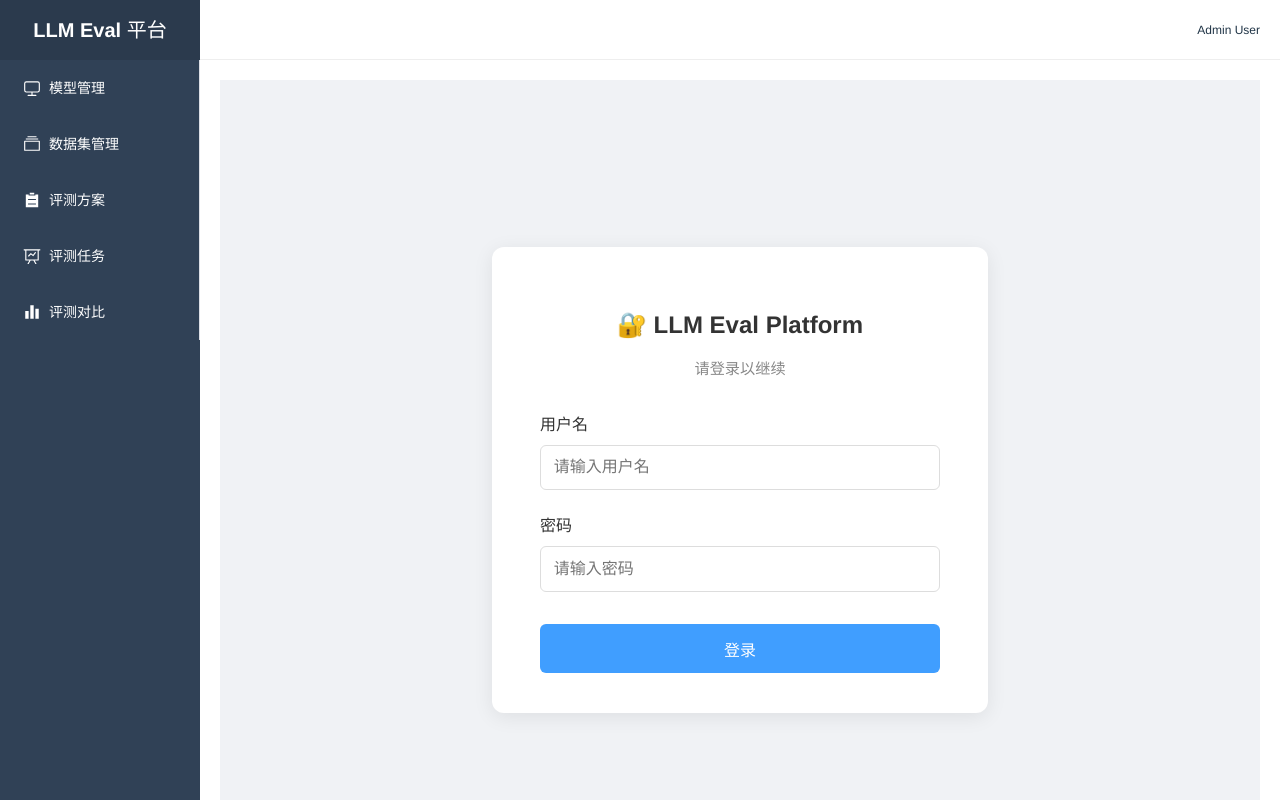
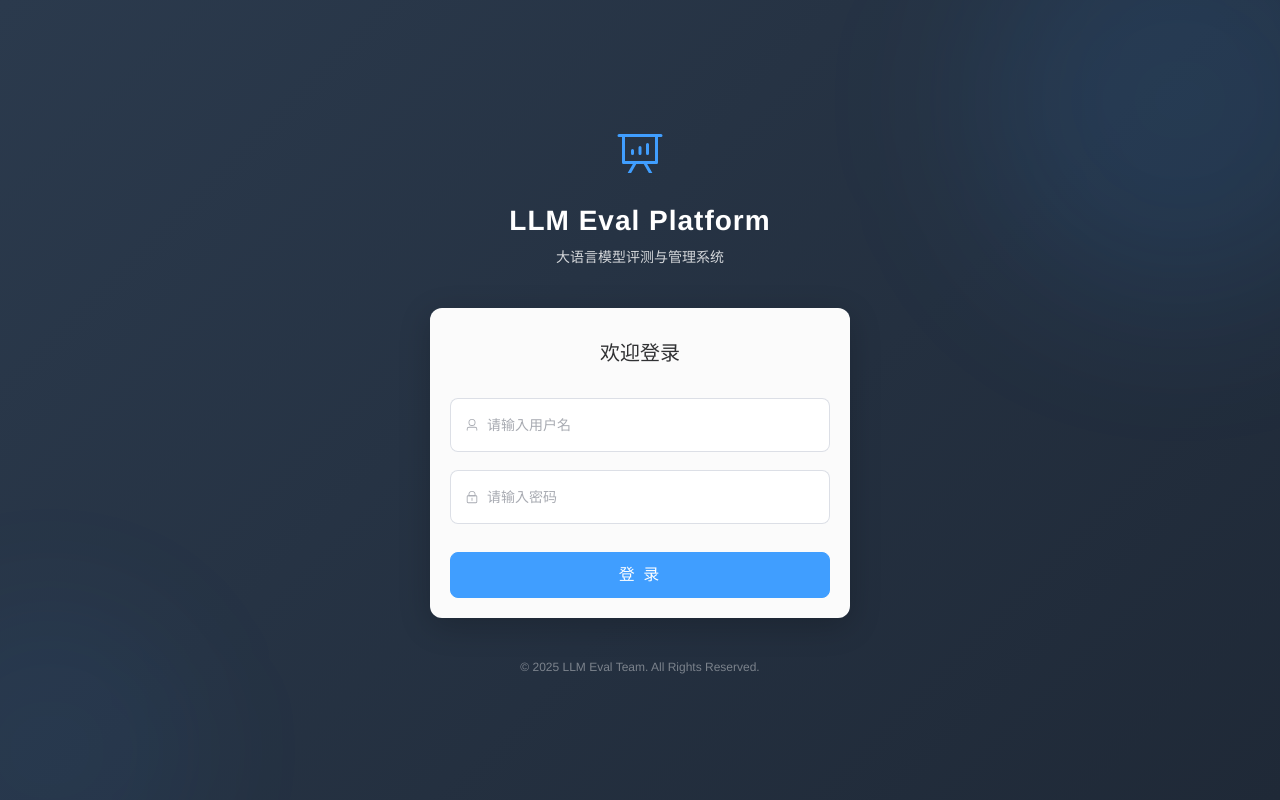
Before and after one commit to allyouneed-code/llm-eval, a Vue app in the folder frontend/: page /login in a window 1280 px wide. Built offline with nearby package versions, Linux system fonts and the light colour scheme.

Commit message:
修改前端角色UI

```diff
--- a/frontend/src/App.vue
+++ b/frontend/src/App.vue
@@ -1,12 +1,46 @@
 <script setup>
-import { RouterView, RouterLink, useRoute } from 'vue-router' // <--- 修改点 1：引入 useRoute
+import { ref, watch } from 'vue' // [新增] 引入 ref 和 watch
+import { RouterView, RouterLink, useRoute, useRouter } from 'vue-router' // [新增] 引入 useRouter
 
-const route = useRoute() // <--- 修改点 2：获取当前路由对象
+const route = useRoute()
+const router = useRouter() // [新增] 获取 router 实例
+
+// [新增] 用户名状态
+const username = ref('')
+
+// [新增] 更新用户名的函数
+const updateUsername = () => {
+  username.value = sessionStorage.getItem('username') || 'Admin'
+}
+
+// [新增] 初始化调用
+updateUsername()
+
+// [新增] 监听路由变化，当从登录页跳转过来时，刷新用户名
+watch(() => route.path, () => {
+  updateUsername()
+})
+
+// [新增] 退出登录处理函数
+const handleLogout = () => {
+  // 1. 清除缓存
+  sessionStorage.removeItem('token')
+  sessionStorage.removeItem('username')
+  // 2. 跳转至登录页
+  router.push('/login')
+}
+
+// [新增] 下拉菜单指令处理
+const handleCommand = (command) => {
+  if (command === 'logout') {
+    handleLogout()
+  }
+}
 </script>
 
 <template>
   <div class="common-layout">
-    <el-container style="height: 100vh;">
+    <el-container v-if="route.path !== '/login'" style="height: 100vh;">
       <el-aside width="200px" style="background-color: #304156;">
         <div class="logo">LLM Eval 平台</div>
 
@@ -21,22 +55,18 @@ const route = useRoute() // <--- 修改点 2：获取当前路由对象
             <el-icon><Monitor /></el-icon>
             <span>模型管理</span>
           </el-menu-item>
-
           <el-menu-item index="/datasets">
             <el-icon><Files /></el-icon>
             <span>数据集管理</span>
           </el-menu-item>
-
           <el-menu-item index="/schemes">
             <el-icon><List /></el-icon>
             <span>评测方案</span>
           </el-menu-item>
-
           <el-menu-item index="/tasks">
             <el-icon><DataLine /></el-icon>
             <span>评测任务</span>
           </el-menu-item>
-
           <el-menu-item index="/tasks/compare">
             <el-icon><Histogram /></el-icon>
             <span>评测对比</span>
@@ -46,7 +76,20 @@ const route = useRoute() // <--- 修改点 2：获取当前路由对象
 
       <el-container>
         <el-header style="text-align: right; font-size: 12px; border-bottom: 1px solid #eee; line-height: 60px;">
-          <span>Admin User</span>
+          <div style="display: flex; justify-content: flex-end; align-items: center; height: 100%;">
+            <el-dropdown @command="handleCommand" trigger="click">
+              <span class="el-dropdown-link" style="cursor: pointer; display: flex; align-items: center; color: var(--el-text-color-primary);">
+                <el-icon style="margin-right: 8px"><UserFilled /></el-icon>
+                {{ username }}
+                <el-icon class="el-icon--right"><ArrowDown /></el-icon>
+              </span>
+              <template #dropdown>
+                <el-dropdown-menu>
+                  <el-dropdown-item command="logout">退出登录</el-dropdown-item>
+                </el-dropdown-menu>
+              </template>
+            </el-dropdown>
+          </div>
         </el-header>
 
         <el-main>
@@ -54,10 +97,15 @@ const route = useRoute() // <--- 修改点 2：获取当前路由对象
         </el-main>
       </el-container>
     </el-container>
+
+    <div v-else style="height: 100vh;">
+      <RouterView />
+    </div>
   </div>
 </template>
 
 <style>
+/* ... 样式保持不变 ... */
 body {
   margin: 0;
   padding: 0;
--- a/frontend/src/views/LoginView.vue
+++ b/frontend/src/views/LoginView.vue
@@ -1,74 +1,113 @@
 <template>
   <div class="login-container">
-    <div class="login-card">
-      <h2>🔐 LLM Eval Platform</h2>
-      <p class="subtitle">请登录以继续</p>
-
-      <form @submit.prevent="handleLogin">
-        <div class="form-group">
-          <label>用户名</label>
-          <input
-            v-model="username"
-            type="text"
-            required
-            placeholder="请输入用户名"
-            class="input-field"
-          />
+    <div class="login-content">
+      <div class="login-header">
+        <div class="logo-icon">
+          <el-icon><DataAnalysis /></el-icon>
+        </div>
+        <h1 class="app-title">LLM Eval Platform</h1>
+        <p class="app-subtitle">大语言模型评测与管理系统</p>
       </div>
 
-        <div class="form-group">
-          <label>密码</label>
-          <input
-            v-model="password"
+      <el-card class="login-card" shadow="always">
+        <h2 class="login-title">欢迎登录</h2>
+
+        <el-form
+          ref="loginFormRef"
+          :model="loginForm"
+          :rules="loginRules"
+          class="login-form"
+          @submit.prevent="handleLogin"
+        >
+          <el-form-item prop="username">
+            <el-input
+              v-model="loginForm.username"
+              placeholder="请输入用户名"
+              size="large"
+              :prefix-icon="User"
+            />
+          </el-form-item>
+
+          <el-form-item prop="password">
+            <el-input
+              v-model="loginForm.password"
               type="password"
-            required
               placeholder="请输入密码"
-            class="input-field"
+              size="large"
+              :prefix-icon="Lock"
+              show-password
+              @keyup.enter="handleLogin"
             />
+          </el-form-item>
+
+          <div v-if="errorMsg" class="error-msg">
+            <el-icon><Warning /></el-icon>
+            <span>{{ errorMsg }}</span>
           </div>
 
-        <div v-if="errorMsg" class="error-msg">
-          {{ errorMsg }}
+          <el-button
+            type="primary"
+            :loading="loading"
+            class="login-btn"
+            size="large"
+            @click="handleLogin"
+          >
+            {{ loading ? '登录中...' : '登 录' }}
+          </el-button>
+        </el-form>
+      </el-card>
+
+      <div class="footer-copyright">
+        © {{ new Date().getFullYear() }} LLM Eval Team. All Rights Reserved.
       </div>
-
-        <button type="submit" :disabled="loading" class="login-btn">
-          {{ loading ? '登录中...' : '登录' }}
-        </button>
-      </form>
     </div>
   </div>
 </template>
 
 <script setup>
-import { ref } from 'vue'
+import { ref, reactive } from 'vue'
 import { useRouter } from 'vue-router'
+import { User, Lock, DataAnalysis, Warning } from '@element-plus/icons-vue'
 import request from '@/utils/request'
 
 const router = useRouter()
+const loginFormRef = ref(null)
 
-const username = ref('')
-const password = ref('')
+// 使用 reactive 管理表单数据
+const loginForm = reactive({
+  username: '',
+  password: ''
+})
+
+// 表单验证规则
+const loginRules = {
+  username: [{ required: true, message: '请输入用户名', trigger: 'blur' }],
+  password: [{ required: true, message: '请输入密码', trigger: 'blur' }]
+}
+
 const loading = ref(false)
 const errorMsg = ref('')
 
 const handleLogin = async () => {
-  if (!username.value || !password.value) return
+  if (!loginFormRef.value) return
 
+  // 1. 校验表单
+  await loginFormRef.value.validate(async (valid) => {
+    if (valid) {
       loading.value = true
       errorMsg.value = ''
 
       try {
-    // FastAPI OAuth2 标准要求的 form-data 格式
         const formData = new FormData()
-    formData.append('username', username.value)
-    formData.append('password', password.value)
+        formData.append('username', loginForm.username)
+        formData.append('password', loginForm.password)
 
         const res = await request.post('v1/auth/login', formData)
 
-    // 使用 sessionStorage (关闭浏览器即自动退出)
+        // 保存 Token 和 用户名
         sessionStorage.setItem('token', res.access_token)
+        sessionStorage.setItem('username', loginForm.username)
 
-    // 跳转回首页
         router.push('/')
 
       } catch (err) {
@@ -78,66 +117,138 @@ const handleLogin = async () => {
         loading.value = false
       }
     }
+  })
+}
 </script>
 
 <style scoped>
 .login-container {
+  min-height: 100vh;
   display: flex;
   justify-content: center;
   align-items: center;
-  height: 100vh;
-  background-color: #f0f2f5;
+  /* 使用深色渐变背景，更显专业 */
+  background: linear-gradient(135deg, #2b3a4d 0%, #1f2937 100%);
+  position: relative;
+  overflow: hidden;
+}
+
+/* 添加一些背景装饰圆 */
+.login-container::before {
+  content: '';
+  position: absolute;
+  top: -100px;
+  right: -100px;
+  width: 400px;
+  height: 400px;
+  background: rgba(64, 158, 255, 0.1);
+  border-radius: 50%;
+  filter: blur(80px);
+}
+.login-container::after {
+  content: '';
+  position: absolute;
+  bottom: -100px;
+  left: -100px;
+  width: 300px;
+  height: 300px;
+  background: rgba(64, 158, 255, 0.05);
+  border-radius: 50%;
+  filter: blur(60px);
+}
+
+.login-content {
+  width: 100%;
+  max-width: 420px;
+  padding: 20px;
+  z-index: 1;
+  display: flex;
+  flex-direction: column;
+  align-items: center;
+}
+
+.login-header {
+  text-align: center;
+  margin-bottom: 40px;
+  color: #fff;
+}
+
+.logo-icon {
+  font-size: 48px;
+  margin-bottom: 10px;
+  color: #409EFF;
+  display: inline-block;
+}
+
+.app-title {
+  margin: 0;
+  font-size: 28px;
+  font-weight: 600;
+  letter-spacing: 1px;
+}
+
+.app-subtitle {
+  margin: 10px 0 0;
+  font-size: 14px;
+  opacity: 0.8;
+  font-weight: 300;
 }
 
 .login-card {
-  background: white;
-  padding: 2.5rem 3rem;
+  width: 100%;
   border-radius: 12px;
-  box-shadow: 0 4px 20px rgba(0,0,0,0.08);
-  width: 100%;
-  max-width: 400px;
-  text-align: center;
+  /* 毛玻璃效果微调 */
+  background: rgba(255, 255, 255, 0.98);
+  border: none;
+  box-shadow: 0 8px 32px rgba(0, 0, 0, 0.2) !important;
 }
 
-h2 { margin-bottom: 0.5rem; color: #333; }
-.subtitle { color: #888; margin-bottom: 2rem; font-size: 0.95rem; }
+.login-title {
+  text-align: center;
+  margin: 10px 0 30px;
+  font-size: 20px;
+  color: #303133;
+  font-weight: 600;
+}
 
-.form-group { margin-bottom: 1.5rem; text-align: left; }
-label { display: block; margin-bottom: 0.5rem; color: #333; font-weight: 500; }
-
-.input-field {
-  width: 100%;
-  padding: 0.8rem;
-  border: 1px solid #ddd;
-  border-radius: 6px;
-  font-size: 1rem;
-  box-sizing: border-box;
-  transition: border-color 0.3s;
+.login-form :deep(.el-input__wrapper) {
+  padding: 8px 15px; /* 增加输入框高度 */
+  border-radius: 8px;
 }
-.input-field:focus { border-color: #409eff; outline: none; }
 
 .login-btn {
   width: 100%;
-  padding: 0.8rem;
-  background-color: #409eff;
-  color: white;
-  border: none;
-  border-radius: 6px;
-  font-size: 1rem;
-  cursor: pointer;
-  transition: background 0.3s;
-  font-weight: 600;
-  margin-top: 0.5rem;
+  margin-top: 10px;
+  padding: 22px 0; /* 加大按钮点击区域 */
+  font-size: 16px;
+  border-radius: 8px;
+  font-weight: 500;
+  letter-spacing: 2px;
+  transition: all 0.3s;
 }
-.login-btn:hover { background-color: #66b1ff; }
-.login-btn:disabled { background-color: #a0cfff; cursor: not-allowed; }
+
+.login-btn:hover {
+  transform: translateY(-1px);
+  box-shadow: 0 4px 12px rgba(64, 158, 255, 0.4);
+}
 
 .error-msg {
+  display: flex;
+  align-items: center;
+  gap: 8px;
   color: #f56c6c;
   background: #fef0f0;
-  padding: 0.5rem;
-  border-radius: 4px;
-  margin-bottom: 1rem;
-  font-size: 0.85rem;
+  padding: 10px 15px;
+  border-radius: 6px;
+  margin-bottom: 20px;
+  font-size: 13px;
+  border: 1px solid #fde2e2;
+}
+
+.footer-copyright {
+  margin-top: 40px;
+  color: rgba(255, 255, 255, 0.4);
+  font-size: 12px;
+  text-align: center;
 }
 </style>
```
Also changed, not shown: 1 other file (tests, documents, lock files or other folders). Lines whose indentation alone changed are shown as unchanged.
